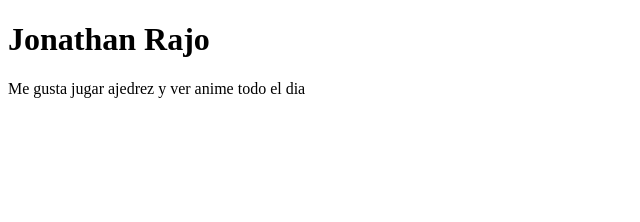
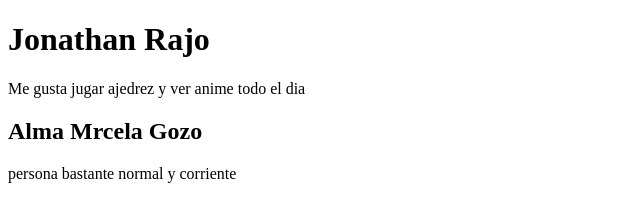
Before and after one commit to Rcanales2001/clase-07-html, a plain HTML site: page index.html in a window 1280 px wide. Shown: the whole page, without its empty margins (0-640 px from the left). Drawn offline with Linux system fonts and the light colour scheme.

Commit message:
Agure h2 y p

```diff
--- a/index.html
+++ b/index.html
@@ -9,6 +9,8 @@
 <body>
     <h1>Jonathan Rajo</h1>
     <p>Me gusta jugar ajedrez y ver anime todo el dia</p>
+    <h2>Alma Mrcela Gozo</h2>
+    <p>persona bastante normal y corriente</p>
 
 </body>
 </html>
```
